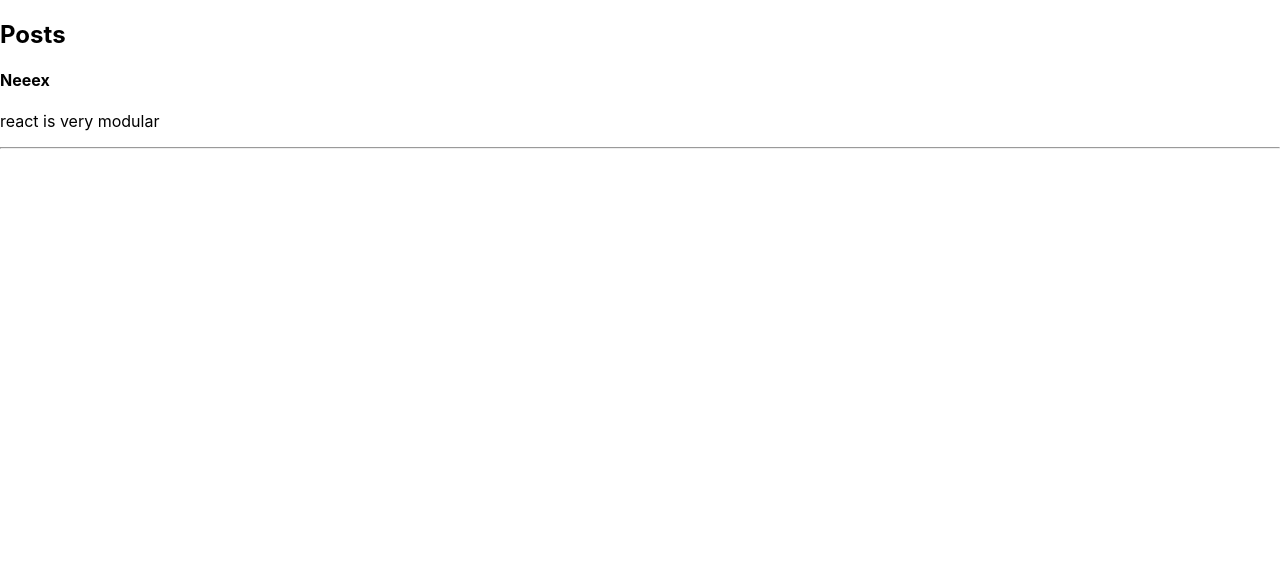
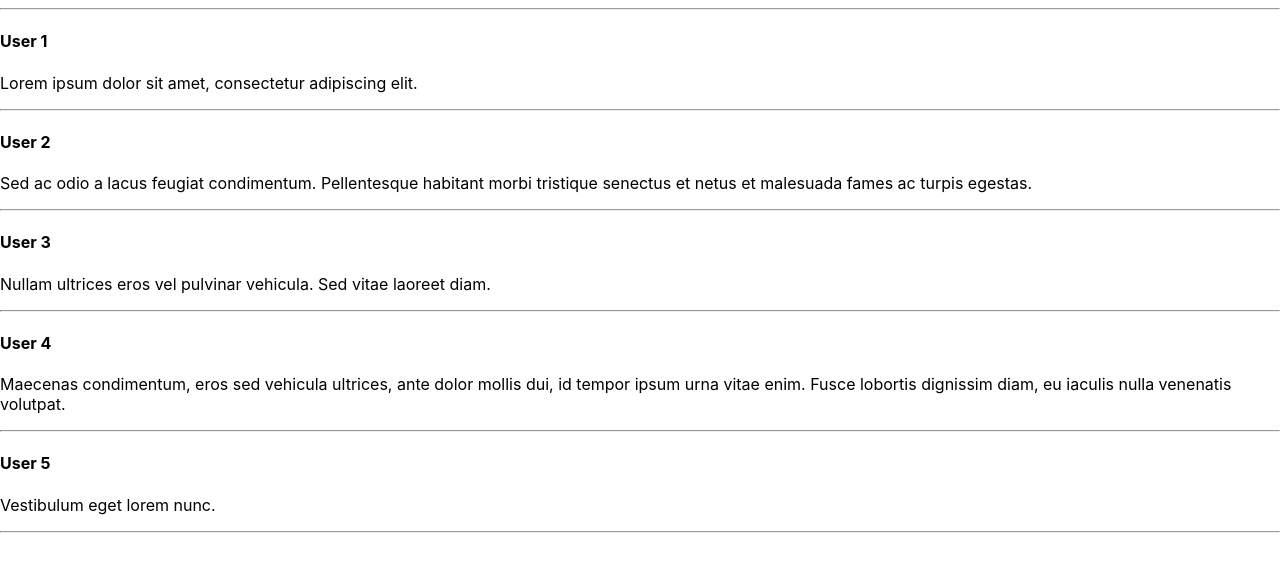
Before and after one commit to Hoomee90/social-media-clone, a React (Create React App) app: page / in a window 1280 px wide. Shown: the top 572 px of the page. Built offline with nearby package versions, Linux system fonts and the light colour scheme.

Commit message:
make post column loop through creating post components

```diff
--- a/src/components/Post.js
+++ b/src/components/Post.js
@@ -1,12 +1,10 @@
 import React from "react";
 
-function Post() {
-  const userName = "Neeex";
-  const content = "react is very modular";
+function Post(props) {
   return (
     <React.Fragment>
-      <h4>{userName}</h4>
-      <p>{content}</p>
+      <h4>{props.userName}</h4>
+      <p>{props.content}</p>
       <hr />
     </React.Fragment>
   );
--- a/src/components/PostsColumn.js
+++ b/src/components/PostsColumn.js
@@ -4,10 +4,37 @@ import Post from "./Post";
 function PostsColumn() {
   return (
     <React.Fragment>
-      <h2>Posts</h2>
-      <Post />
+      <hr />
+      {postList.map((post, index) =>
+        <Post userName={post.userName}
+          content={post.content}
+          key={index} />
+      )}
     </React.Fragment>
   );
 }
 
+const postList = [
+  {
+    userName: "User 1",
+    content: "Lorem ipsum dolor sit amet, consectetur adipiscing elit."
+  },
+  {
+    userName: "User 2",
+    content: "Sed ac odio a lacus feugiat condimentum. Pellentesque habitant morbi tristique senectus et netus et malesuada fames ac turpis egestas."
+  },
+  {
+    userName: "User 3",
+    content: "Nullam ultrices eros vel pulvinar vehicula. Sed vitae laoreet diam."
+  },
+  {
+    userName: "User 4",
+    content: "Maecenas condimentum, eros sed vehicula ultrices, ante dolor mollis dui, id tempor ipsum urna vitae enim. Fusce lobortis dignissim diam, eu iaculis nulla venenatis volutpat."
+  },
+  {
+    userName: "User 5",
+    content: "Vestibulum eget lorem nunc."
+  }
+]
+
 export default PostsColumn;
```
